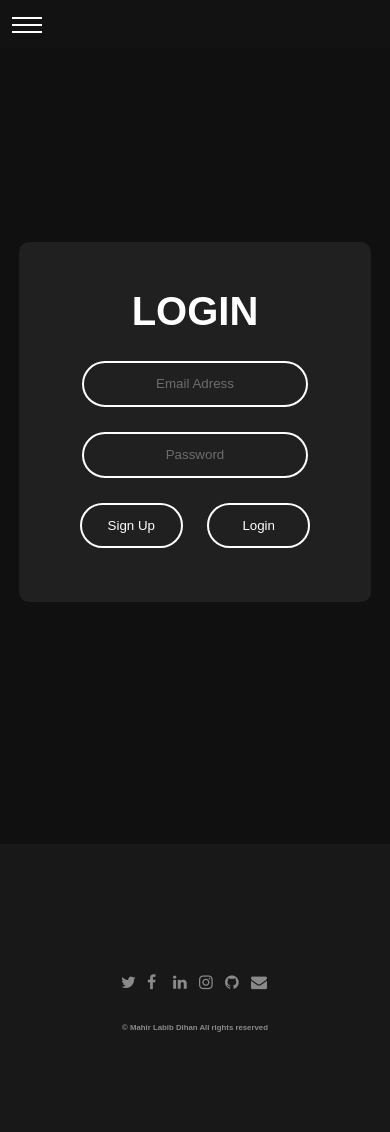
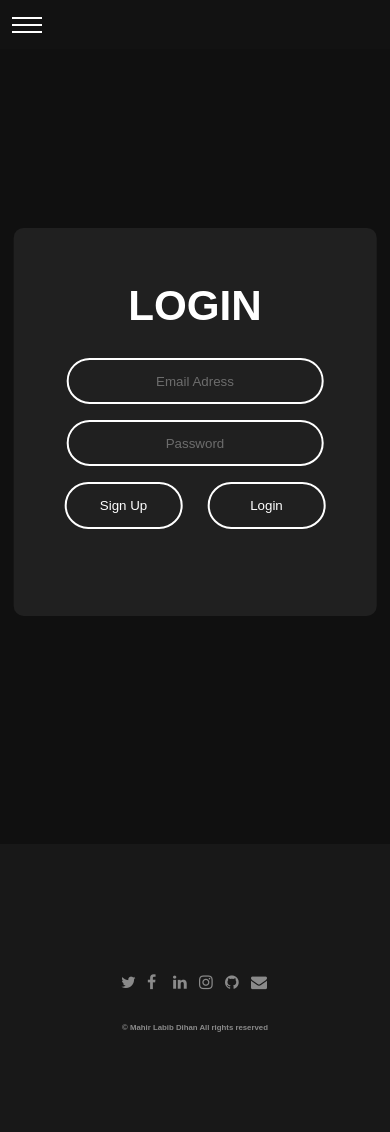
Before and after one commit to mahirlabibdihan/mahirlabibdihan.github.io, a PHP site: page /admin/index.html in a window 390 px wide. Run offline with PHP 8.4, Linux system fonts and the light colour scheme; some libraries are stand-ins or nearby versions.

Commit message:
mahirlabibdihan

```diff
--- a/assets/css/form.css
+++ b/assets/css/form.css
@@ -14,12 +14,14 @@ background: #2ecc71;
     color: gray;
     opacity: .8;
   }
+.container{
 
+}
 .login-form{
     width:420px;
-    height:320px;
+    height: 40vh;
     background-color:#202020;
-    padding: 20px;
+    padding: 3vh;
     position: absolute;
     text-align: center;
     left:50%;
@@ -29,7 +31,7 @@ background: #2ecc71;
 }
 
 .login-form h1{
-    font-size: 250%;
+    font-size: 5vh;
     color: white;
     text-transform: uppercase;
     transition:0.3s;
@@ -37,17 +39,16 @@ background: #2ecc71;
 }
 .login-form input[type="password"],.login-form input[type="text"]{
     background:none;
-    height: 45px;
-    width: 70%;
+    height: 12%;
+    width: 75%;
     border-radius: 24px;
     display:block;
-    margin:25px auto;
     text-align: center;
-    height: 40px;
     border: solid 2px #FFF;
     outline: none;
     color:white;
     transition:0.3s;
+    margin:5% auto;
 }
 
 .login-form input:focus[type="password"],
@@ -58,8 +59,8 @@ background: #2ecc71;
 .login-form input[type="submit"],.login-form input[type="button"]{
     border:0;
     background:none;
-    height: 45px;
-    width: 33%;
+    height: 14%;
+    width: 35%;
     border-radius: 24px;
     margin-left: 10px;
     margin-right: 10px;
@@ -81,10 +82,14 @@ background: #2ecc71;
     .login-form{
         width: 80%;
     }
-	.login-form input[type="email"]{
-		width: 85%;
-	}
-	.login-form .message{
-		width: 80%;
-	}
+    .login-form input[type="password"],.login-form input[type="text"]{
+        width: 80%;
+    }
+    .login-form input:focus[type="password"],
+    .login-form input:focus[type="text"]{
+        width: 95%;
+    }
+    .login-form input[type="submit"],.login-form input[type="button"]{
+        width: 38%;
+    }
 }
```
